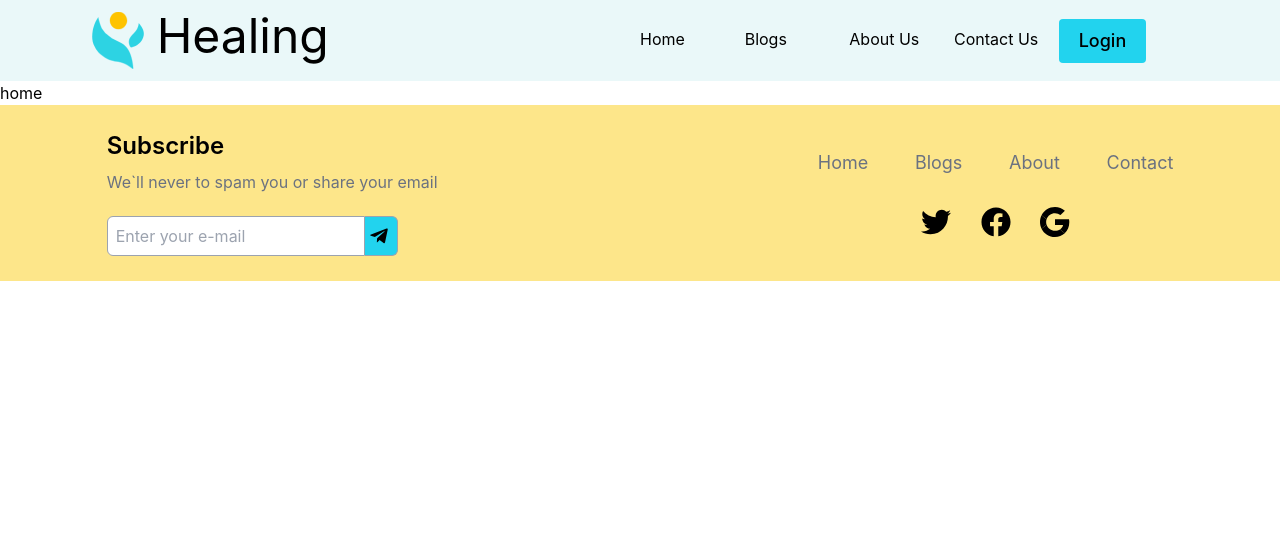
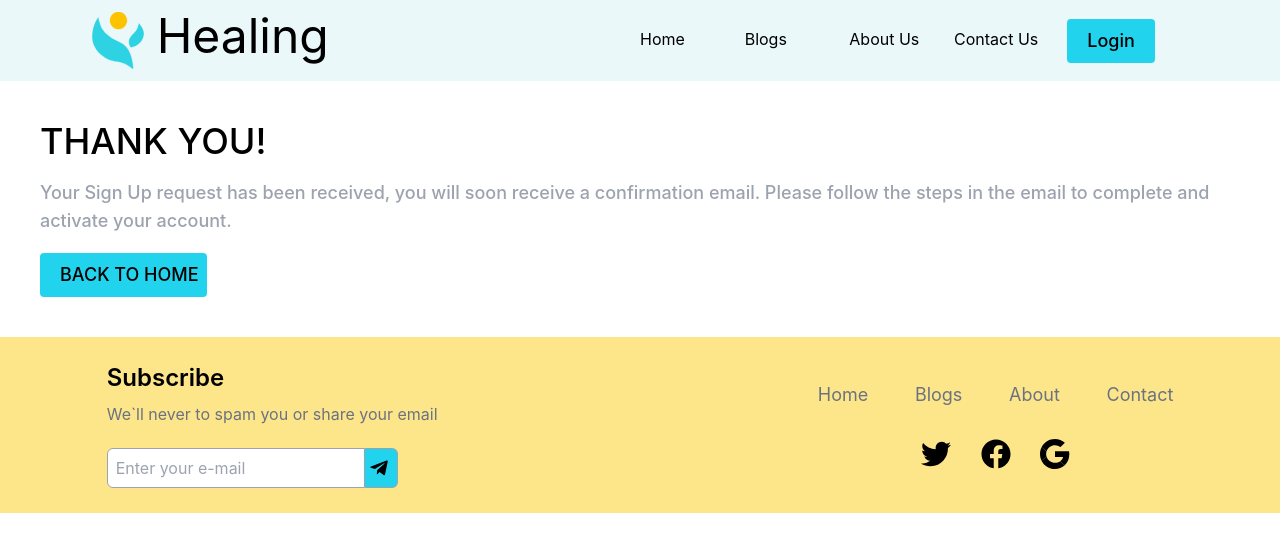
Before and after one commit to kogunlu/codezillas-capstone, a React (Create React App) app: page /thanks-signup in a window 1280 px wide. Before the commit this address led to /. Shown: the top 552 px of the page. Built offline with nearby package versions, Linux system fonts and the light colour scheme.

Commit message:
Feat | slice add to store. Login signup screen improve. Thanks page create for signup. navbar button change on status change of signup.

```diff
--- a/src/App.jsx
+++ b/src/App.jsx
@@ -1,38 +1,35 @@
 import React from 'react';
 import { BrowserRouter, Routes, Route } from 'react-router-dom';
-import About from "./components/pages/About/About";
+import About from './components/pages/About/About';
 import ErrorPage from './components/pages/404/ErrorPage';
 import Book from './components/pages/book/Book';
-import Home from "./components/pages/home/Home"
+import Home from './components/pages/home/Home';
 
-import Navbar from "./components/shared/navbar/Navbar"
+import Navbar from './components/shared/navbar/Navbar';
 
 import Login from './components/pages/Login/Login';
 import Signup from './components/pages/Signup/Signup';
+import SignupThanks from './components/pages/Signup/SignupThanks';
 
 import Team from './components/pages/About/Team';
-import SubsThanks from "./components/pages/thanks/SubsThanks"
-import Footer from "./components/shared/footer/Footer"
-
-
+import SubsThanks from './components/pages/thanks/SubsThanks';
+import Footer from './components/shared/footer/Footer';
 
 function App() {
+  return (
+    <BrowserRouter>
+      <Navbar />
+      <Routes>
+        <Route path="/" element={<Home />} />
+        <Route path="book" element={<Book />} />
+        <Route path="about" element={<About />} />
+        <Route path="login" element={<Login />} />
+        <Route path="signup" element={<Signup />} />
+        <Route path="team" element={<Team />} />
+        <Route path="thanks-subs" element={<SubsThanks />} />
+        <Route path="thanks-signup" element={<SignupThanks />} />
 
-
-  return (
-    <BrowserRouter >
-      <Navbar/>
-      <Routes>
-        <Route path='/' element={<Home />} />
-        <Route path='book' element={<Book />} />
-        <Route path='about' element= {<About/>} />
-        <Route path='login' element = {<Login />} />
-        <Route path='signup' element = {<Signup />} />
-        <Route path='team' element= {<Team/>} />
-        <Route path='thanks-subs' element={<SubsThanks />} />
-
-
-        <Route path='*' element= {<ErrorPage />}  />
+        <Route path="*" element={<ErrorPage />} />
       </Routes>
 
       <Footer />
--- a/src/app/store.js
+++ b/src/app/store.js
@@ -1,10 +1,12 @@
 import { configureStore } from '@reduxjs/toolkit';
 import counterReducer from '../features/counter/counterSlice';
-import bookingReducer from "../features/booking/bookingSlice"
+import bookingReducer from '../features/booking/bookingSlice';
+import userReducer from '../features/user/userSlice';
 
 export const store = configureStore({
   reducer: {
     counter: counterReducer,
-    booking: bookingReducer
+    booking: bookingReducer,
+    user: userReducer,
   },
 });
--- a/src/components/pages/Login/Login.jsx
+++ b/src/components/pages/Login/Login.jsx
@@ -7,13 +7,17 @@ import {
   onAuthStateChanged,
 } from 'firebase/auth';
 import swal from 'sweetalert';
+import { useDispatch } from 'react-redux';
 import { useNavigate } from 'react-router-dom';
 import loginPicture from './Login_picture/login.jpg';
 import Socials from './Socials';
+import { setAnswer1, setAnswer2 } from '../../../features/user/userSlice';
 
 function Login() {
   const [email, setEmail] = useState('');
   const [password, setPassword] = useState('');
+
+  const dispatch = useDispatch();
 
   const navigate = useNavigate();
 
@@ -22,10 +26,14 @@ function Login() {
   }
 
   function handleLoginClick() {
+    if (!(email && password)) {
+      swal('Error!', 'Please fill the related parts to login!', 'error');
+    } else {
       const auth = getAuth();
       signInWithEmailAndPassword(auth, email, password)
         .then((userCredential) => {
           const user = userCredential.user;
+          navigate('/');
         })
         .catch((error) => {
           const errorCode = error.code;
@@ -36,8 +44,16 @@ function Login() {
 
       onAuthStateChanged(auth, (user) => {
         if (user) {
-        const { uid } = user.uid;
+          dispatch(setAnswer1(user.email));
+          dispatch(setAnswer2(user.displayName));
+
+          if (user.displayName) {
             swal('Welcome', `It is great to see you here ${user.displayName}!`);
+          } else {
+            swal('Welcome', `It is great to see you here!`);
+          }
+
+          navigate('/');
         } else {
           swal(
             'Ops..',
@@ -49,9 +65,10 @@ function Login() {
       setEmail('');
       setPassword('');
     }
+  }
 
   return (
-    <div className="h-full w-full flex flex-col justify-start items-center gap-5 mt-10">
+    <div className="h-full w-full flex flex-col justify-start items-center gap-5 mt-10 mb-5">
       <div className="w-10/12">
         <h2 className=" text-center lg:text-start text-2xl font-semibold">
           LOGIN
--- a/src/components/pages/Login/Socials.jsx
+++ b/src/components/pages/Login/Socials.jsx
@@ -3,6 +3,7 @@
 import React, { useEffect, useState } from 'react';
 import swal from 'sweetalert';
 import { useNavigate } from 'react-router-dom';
+import { useDispatch } from 'react-redux';
 import { doc, setDoc, getDoc } from 'firebase/firestore';
 import {
   getAuth,
@@ -14,9 +15,12 @@ import {
 import { FaFacebook } from 'react-icons/fa';
 import { GrGoogle } from 'react-icons/gr';
 import db from '../../../db/firebase.config';
+import { setAnswer1, setAnswer2 } from '../../../features/user/userSlice';
 
 function Socials() {
   const [isSignedUp, setIsSignedUp] = useState(false);
+
+  const dispatch = useDispatch();
 
   const auth = getAuth();
   const provider = new GoogleAuthProvider();
@@ -66,6 +70,9 @@ function Socials() {
 
           setIsSignedUp(true);
         }
+
+        dispatch(setAnswer1(user.email));
+        dispatch(setAnswer2(user.displayName));
       })
       .catch(async (error) => {
         if (error) {
--- a/src/components/pages/Signup/SignupForm.jsx
+++ b/src/components/pages/Signup/SignupForm.jsx
@@ -117,8 +117,10 @@ function SignupForm() {
       } else {
         const auth = getAuth();
 
+        const displayName = formik.values.firstName;
         const email = formik.values.email;
         const password = formik.values.password;
+        const birthdate = formik.values.birthdate;
 
         createUserWithEmailAndPassword(auth, email, password)
           .then(
@@ -131,14 +133,6 @@ function SignupForm() {
           )
           .then((userCredential) => {
             const { user } = userCredential.user;
-
-            swal({
-              title: 'Welcome!',
-              text: 'Your account is created! You will be re-directed to the homepage!',
-              icon: 'success',
-              buttons: false,
-              timer: 3000,
-            });
 
             setIsSignedUp(true);
           })
@@ -158,8 +152,7 @@ function SignupForm() {
 
   useEffect(() => {
     if (isSignedUp) {
-      const timer = setTimeout(() => navigate('/'), 3000);
-      return () => clearTimeout(timer);
+      navigate('/thanks-signup');
     }
 
     return undefined;
--- /dev/null
+++ b/src/components/pages/Signup/SignupThanks.jsx
@@ -0,0 +1,12 @@
+import React from 'react';
+import Thanks from '../../shared/thanksPages/Thanks';
+
+function SignupThanks() {
+  return (
+    <div>
+      <Thanks text="Your Sign Up request has been received, you will soon receive a confirmation email. Please follow the steps in the email to complete and activate your account." />
+    </div>
+  );
+}
+
+export default SignupThanks;
--- a/src/components/shared/navbar/Navbar.jsx
+++ b/src/components/shared/navbar/Navbar.jsx
@@ -1,32 +1,68 @@
 import React from 'react';
-import {Link } from 'react-router-dom';
+import { Link, useNavigate } from 'react-router-dom';
+import { GrUserSettings } from 'react-icons/gr';
+import { useSelector } from 'react-redux';
 import Button from '../button/Button';
 
+function Navbar() {
+  const navigate = useNavigate();
 
-function Navbar() {
+  const user = useSelector((state) => state.user.user);
+
+  function handleLoginClick() {
+    navigate('/login');
+  }
   return (
-    <div className='nav-bg'>
-      <div className='p-3'>
-        <div className='grid grid-cols-4'>
-          <div className='grid grid-cols-3 col-span-2'>
+    <div className="nav-bg">
+      <div className="p-3">
+        <div className="grid grid-cols-4">
+          <div className="grid grid-cols-3 col-span-2">
             <Link to="/">
-              <div className='grid grid-cols-2 ml-20'>
-                <img src="/logo.png" alt='Healing logo' />
-                <h1 className='text-5xl' >Healing</h1>
+              <div className="grid grid-cols-2 ml-20">
+                <img src="/logo.png" alt="Healing logo" />
+                <h1 className="text-5xl">Healing</h1>
               </div>
             </Link>
           </div>
-          <ul className='grid grid-cols-6 col-span-2 content-center '>
-            <li className='py-2'><Link className='hover:text-yellow-white' to="/">Home</Link></li>
-            <li className='py-2'><Link className='hover:text-yellow-white' to="/blogs">Blogs</Link></li>
-            <li className='py-2'><Link className='hover:text-yellow-white' to="/about">About Us</Link></li>
-            <li className='py-2'><Link className='hover:text-yellow-white' to="/contact">Contact Us</Link></li>
-            <li><Button className="col-span-2" type='button' name="Login" classes="py-2 px-5  hover:bg-cyan-200 bg-cyan-400 font-medium rounded text-sm md:text-lg"/></li>
+          <ul className="grid grid-cols-6 col-span-2 content-center ">
+            <li className="py-2">
+              <Link className="hover:text-yellow-white" to="/">
+                Home
+              </Link>
+            </li>
+            <li className="py-2">
+              <Link className="hover:text-yellow-white" to="/blogs">
+                Blogs
+              </Link>
+            </li>
+            <li className="py-2">
+              <Link className="hover:text-yellow-white" to="/about">
+                About Us
+              </Link>
+            </li>
+            <li className="py-2">
+              <Link className="hover:text-yellow-white" to="/contact">
+                Contact Us
+              </Link>
+            </li>
+            <li className="flex justify-center items-center">
+              {user.email ? (
+                <GrUserSettings className="text-2xl" />
+              ) : (
+                <Button
+                  className="col-span-2"
+                  type="button"
+                  name="Login"
+                  classes="py-2 px-5  hover:bg-cyan-200 bg-cyan-400 font-medium rounded text-sm md:text-lg"
+                  function={() => handleLoginClick()}
+                />
+              )}
+            </li>
           </ul>
         </div>
       </div>
     </div>
-  )
+  );
 }
 
-export default Navbar
+export default Navbar;
--- /dev/null
+++ b/src/features/user/userSlice.js
@@ -0,0 +1,36 @@
+import { createSlice } from '@reduxjs/toolkit';
+
+const initialState = {
+  user: {
+    email: '',
+    displayName: '',
+    password: '',
+    birthdate: '',
+  },
+};
+
+export const userSlice = createSlice({
+  name: 'user',
+  initialState,
+  reducers: {
+    setAnswer1: (state, action) => {
+      state.user.email = action.payload;
+    },
+    setAnswer2: (state, action) => {
+      state.user.displayName = action.payload;
+    },
+    setAnswer3: (state, action) => {
+      state.user.password = action.payload;
+    },
+    setAnswer4: (state, action) => {
+      state.user.birthdate = action.payload;
+    },
+  },
+});
+
+export const { setAnswer1, setAnswer2, setAnswer3, setAnswer4 } =
+  userSlice.actions;
+
+export const userObj = (state) => state.user.answers;
+
+export default userSlice.reducer;
```
Lines whose indentation alone changed are shown as unchanged.
